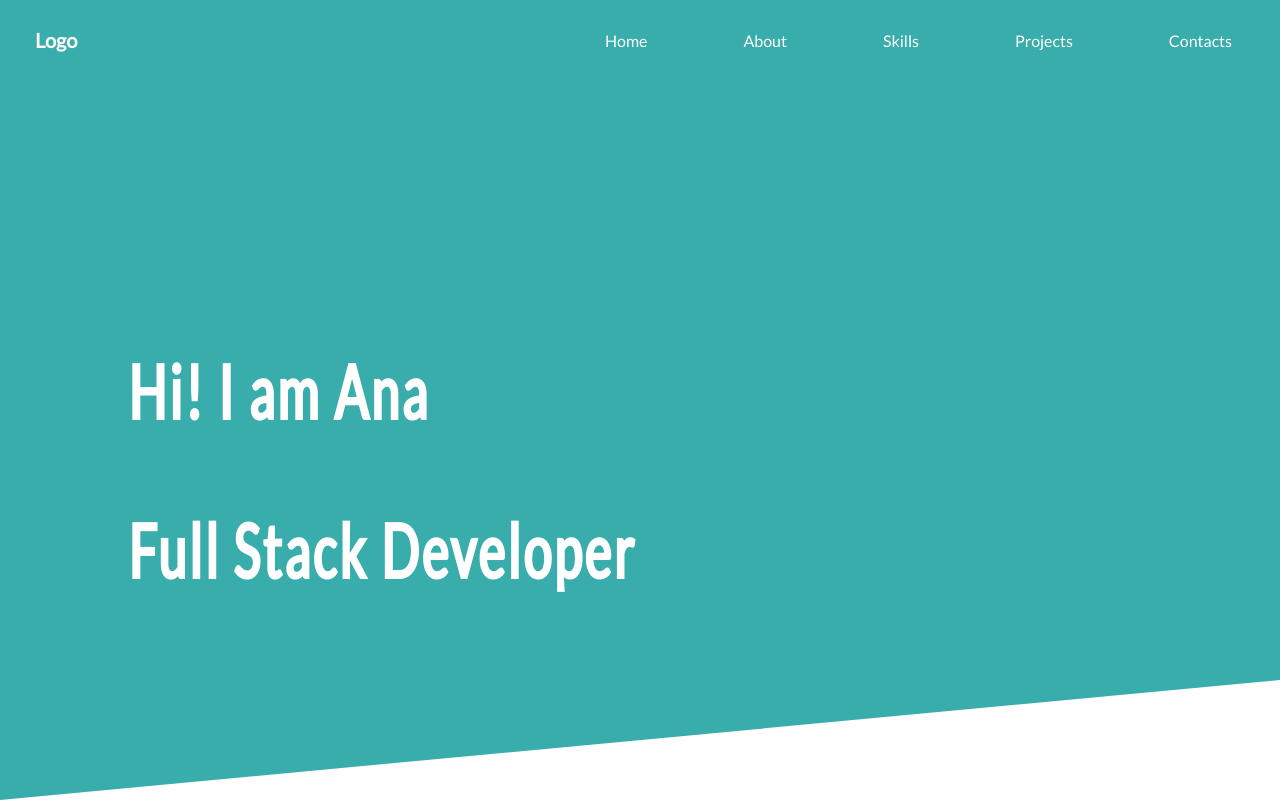
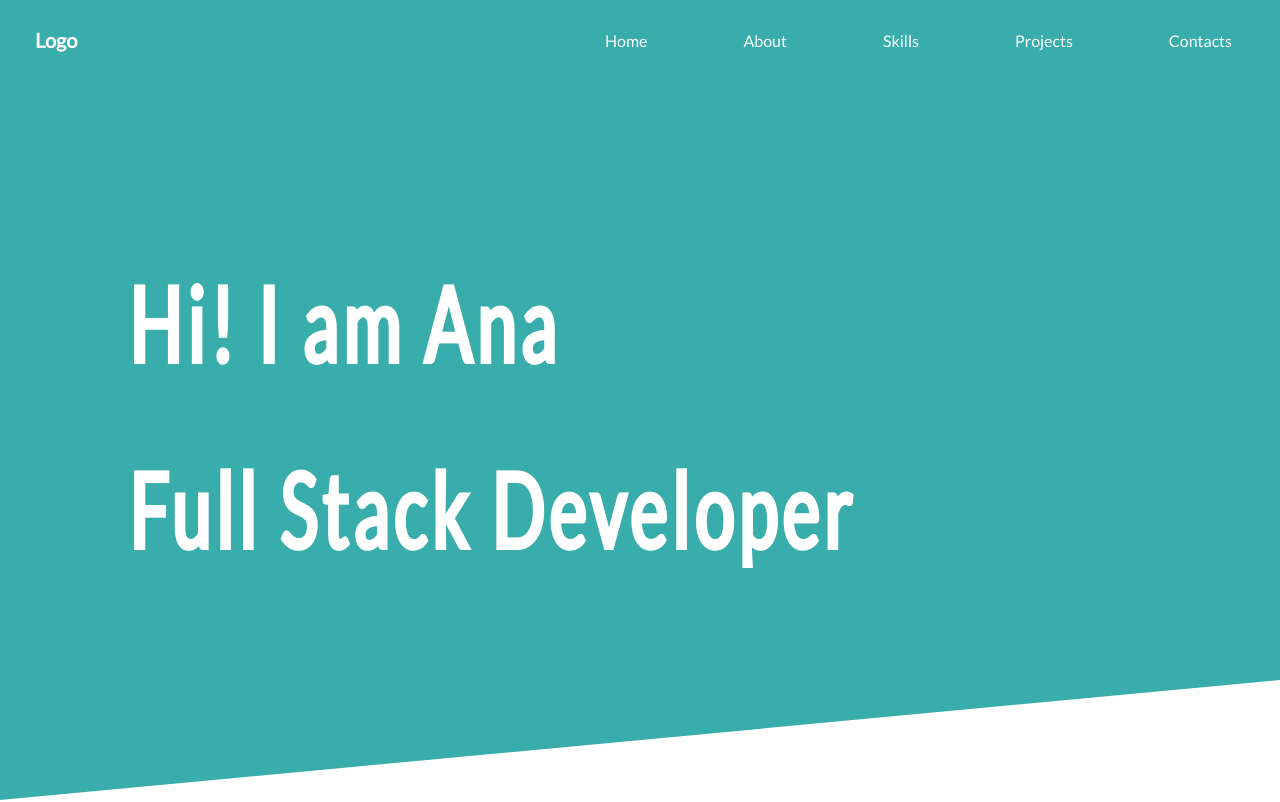
Before and after one commit to anamecia/potfolio, a React (Create React App) app: page / in a window 1280 px wide. Shown: the top 802 px of the page. Built offline with nearby package versions, Linux system fonts and the light colour scheme.

Commit message:
change style in the home section

```diff
--- a/src/styles/Home.css
+++ b/src/styles/Home.css
@@ -12,18 +12,18 @@
     flex-direction: column;
     justify-content: flex-end;
     width: 90vw;
-    height: 65vh;
+    height: 60vh;
 }
 
 .home-sub-container h1 span{
     display: block;
     color: white;
-    margin: 4% 0;
+    margin: 4rem 0;
 }
 .home-sub-container h1{
-    font-size: 5rem;
-    font-weight: 700;
-    letter-spacing: 0.3rem;
+    font-size: 7rem;
+    font-weight: 900;
+    letter-spacing: .5rem;
     transform: scaleY(1.5);
     animation: moveUp 1s .5s ease-out ;
     animation-fill-mode: backwards;
@@ -32,10 +32,10 @@
 @keyframes moveUp{
     0%{
         opacity: 0;
-        transform: translateY(25%) scaleY(1.2);
+        transform: translateY(25%) scaleY(1.5);
     }
     100%{
         opacity: 1;
-        transform: translateY(0) scaleY(1.2);
+        transform: translateY(0) scaleY(1.5);
     }
 }
```
